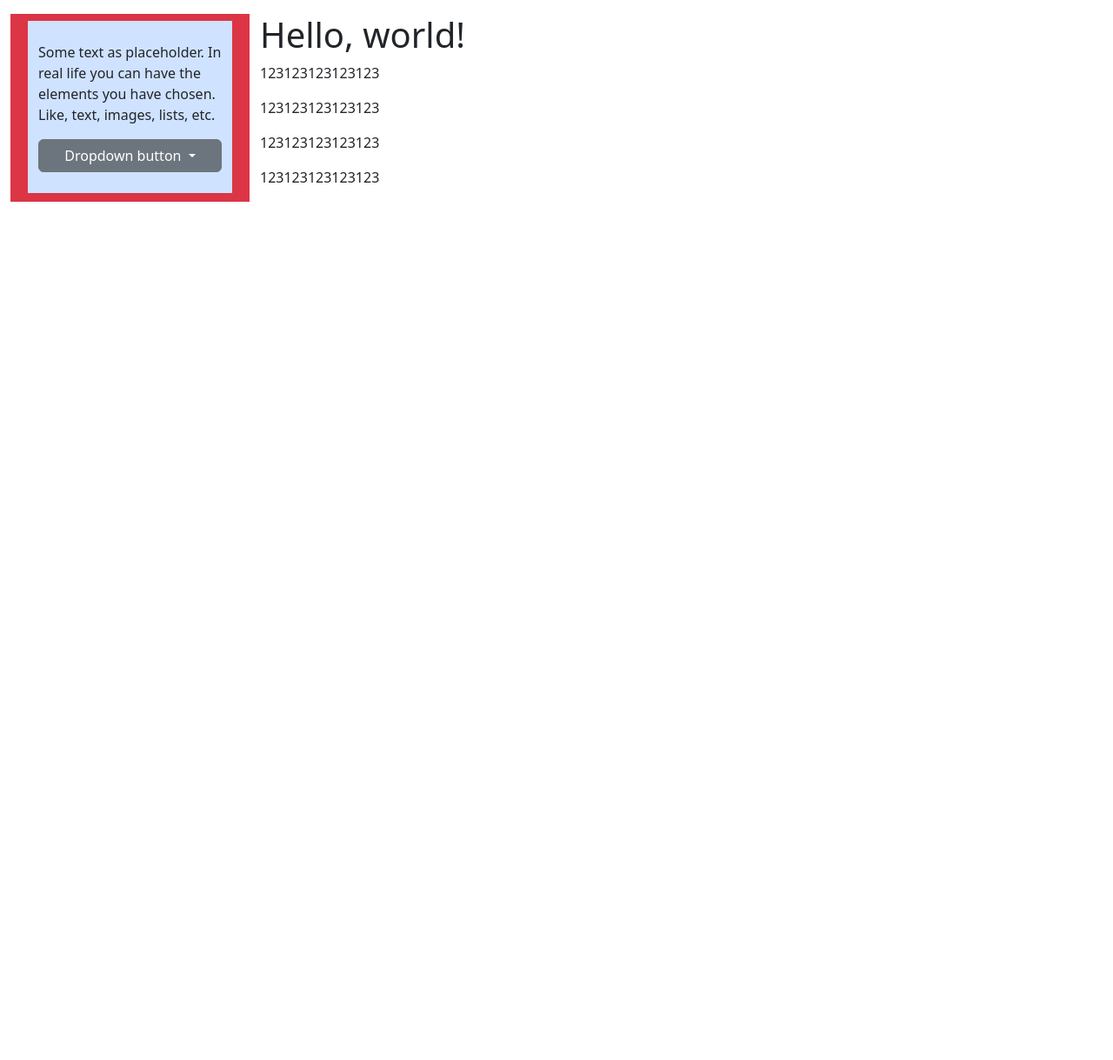
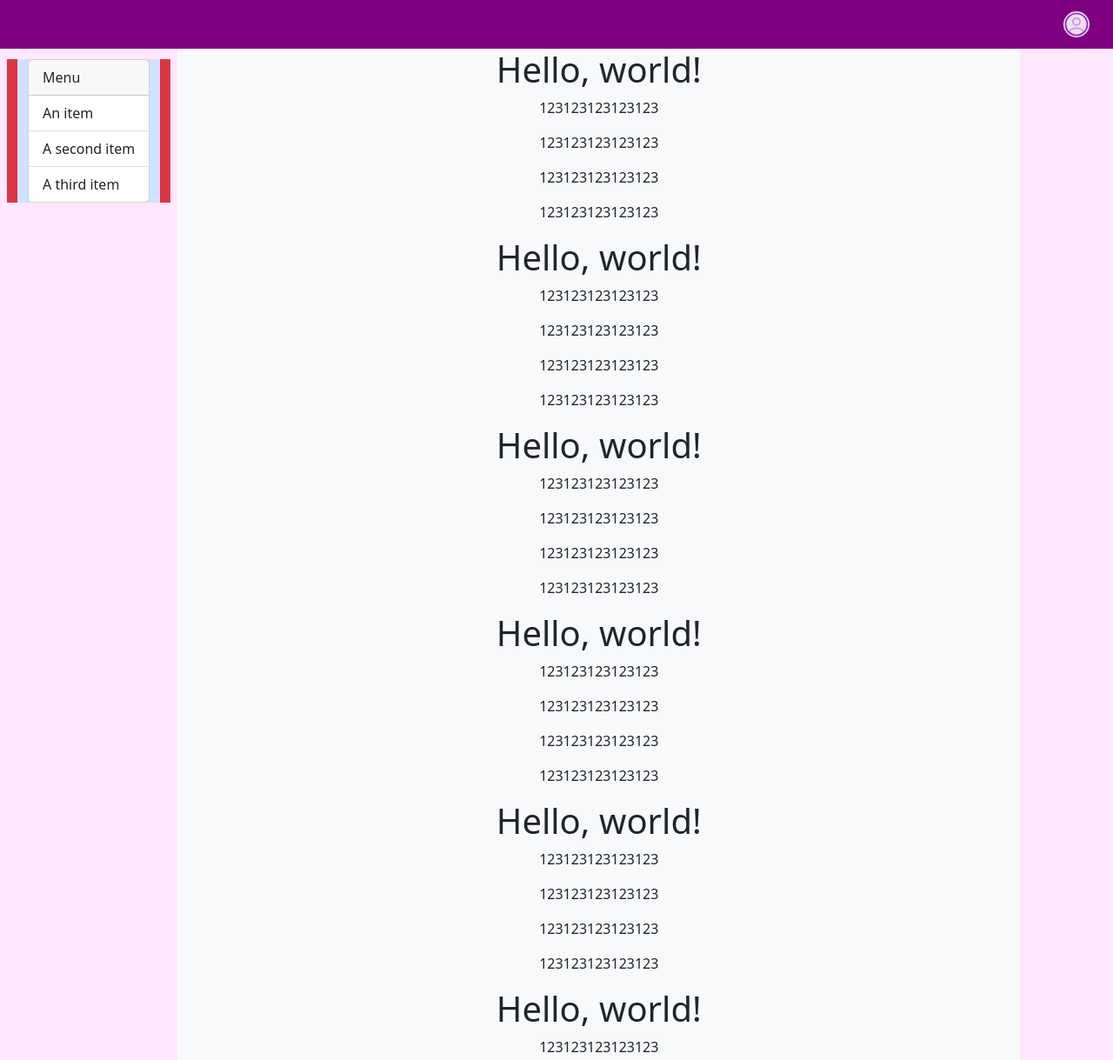
Before and after one commit to white-pub/portfolio-website, a plain HTML site: page index.html in a window 1280 px wide. Shown: the top 1219 px of the page at 87% size. Before the commit the page ends 800 px from the top, so only its background shows below. Drawn offline with nearby package versions, Linux system fonts and the light colour scheme.

Commit message:
Finalized webpage basic layout and top navbar:
Top nav bar
- Navbar is now fixed on top (always shown no matter screen size)
- Menu toggler icon will hide on lager screen size
- To keep navebar height, place holder button will not collpse
- profile icon is now moved into top navbar

Menu and main content:
Used d-flex-lg to divide to two sections on lager screen

- offcanvas menu
    - now fixed on lager screen but still scrollable if overflow (used sticky)
    - related styling moved to style.css
- main content
    - will take up all remaining space (used flex-grow-1)
- place holder section
    - only appear on larger screen, to make main content more centralized
    - used bootstrap invisible class

Other:
Added custom svg icons

```diff
--- a/assets/css/style.css
+++ b/assets/css/style.css
@@ -2,7 +2,79 @@
 css/style.css
 A. Chen
 Created: 2025-03-05
-Updated: 2025-03-05
+Updated: 2025-03-07
 
 Contains styling for the main page and components.
 */
+
+html, body {
+    margin: 0;
+    padding: 0;
+    width: 100%;
+    height: 100%;
+}
+
+/* colors */
+.light-purple {
+    background-color: #fee7ff;
+}
+
+.dark-purple {
+    background-color: #7e0080;
+}
+
+
+/* .custom-text-color {
+    color: #333333;
+} */
+
+/* .custom-border-color {
+    border-color: #ff0000;
+} */
+
+/* my menu icon */
+.navbar-toggler-icon {
+    background-image: url('../icons/menu-icon.svg');
+    background-repeat: no-repeat; /* Prevent the icon from repeating like default background img*/
+}
+
+/* Remove focus shadow for the navbar toggler button */
+.navbar-toggler:focus {
+    box-shadow: none;
+}
+
+/* My floating profile icon*/
+.profile-icon {
+    opacity: 0.96;
+    border: none; /* Remove default button border */
+    background: none; /* Remove default button background */
+    padding-right: 15px;
+}
+
+.profile-icon img {
+    width: 30px;
+    height: 30px;
+}
+
+/* profile icon on larger screens */
+@media (min-width: 992px) {
+    .profile-icon {
+        opacity: 0.9;
+    }
+    .profile-icon:hover {
+        opacity: 1; /* Fully opaque on hover */
+    }
+}
+
+/* Fixed menu section on larger screens */
+@media (min-width: 992px) {
+.fixed-menu {
+    position: sticky;
+    top: 60px;
+    /* left: 0; */
+    /* width: 25%; Adjust width as needed */
+    height: calc(100vh - 60px); /* Full viewport height minus the top offset */
+    overflow-y: auto;
+    /* Enable vertical scrolling if content overflows */
+}
+}
--- a/index.html
+++ b/index.html
@@ -24,39 +24,84 @@ Will include the following sections:
     <title>Portfolio Home</title>
     <!-- Bootstrap CDN -->
     <link href="https://cdn.jsdelivr.net/npm/bootstrap@5.3.3/dist/css/bootstrap.min.css" rel="stylesheet" integrity="sha384-QWTKZyjpPEjISv5WaRU9OFeRpok6YctnYmDr5pNlyT2bRjXh0JMhjY6hW+ALEwIH" crossorigin="anonymous">
+    <!-- Custom CSS -->
+    <link href="assets/css/style.css" rel="stylesheet">
+    <style>
+      /* style for only this page or style I am still experimenting on */
+    </style>
   </head>
-  <body>
-    <!-- Top nav bar, only show on small screen, provide menu button -->
-    <nav class="navbar navbar-expand-lg bg-body-tertiary fixed-top d-lg-none">
+  <body class="light-purple">
+
+
+    <!-- Top navbar: menu toggler icon, placeholder button, profile icon -->
+    <nav class="navbar navbar-expand-lg dark-purple fixed-top">
       <div class="container-fluid">
-        <button class="navbar-toggler" type="button" data-bs-toggle="offcanvas" data-bs-target="#offcanvasNavbar" aria-controls="offcanvasNavbar" aria-label="Toggle navigation">
+        <!-- Menu icon (toggler) -->
+        <button style="border: none;"  class="navbar-toggler  d-lg-none" type="button" data-bs-toggle="offcanvas" data-bs-target="#offcanvasNavbar" aria-controls="offcanvasNavbar" aria-label="Toggle navigation">
           <span class="navbar-toggler-icon"></span>
+        </button>
+
+        <!-- Place holder (to keep navbar height) - invisible menu icon, never collapse -->
+        <button class="navbar-toggler bg-success d-block invisible"  disabled aria-hidden="true">
+          <span class="navbar-toggler-icon"></span>
+        </button>
+
+        <!-- profile icon -->
+        <button class="profile-icon" data-bs-toggle="modal" data-bs-target="#profileModal">
+          <img src="assets\icons\profile-circle-icon.svg" alt="Profile Icon Button">
         </button>
       </div>
     </nav>
 
+    <!-- Profile Modal -->
+    <div class="modal fade" id="profileModal" tabindex="-1" aria-labelledby="profileModalLabel" aria-hidden="true">
+      <div class="modal-dialog">
+        <div class="modal-content">
+          <div class="modal-header">
+            <h5 class="modal-title" id="profileModalLabel">Profile</h5>
+            <button type="button" class="btn-close" data-bs-dismiss="modal" aria-label="Close"></button>
+          </div>
+          <div class="modal-body">
+            <!-- Profile content goes here -->
+            <p>Profile details...</p>
+          </div>
+          <div class="modal-footer">
+            <button type="button" class="btn btn-secondary" data-bs-dismiss="modal">Close</button>
+          </div>
+        </div>
+      </div>
+    </div>
+
+    <!-- place holder so the navbar wont overlap main -->
+    <div class="row container-fluid invisible">
+      <nav class="navbar navbar-expand d-block">
+        <div class="container-fluid">
+          <button class="navbar-toggler bg-danger d-block"  disabled aria-hidden="true">
+            <span class="navbar-toggler-icon" aria-hidden="true"></span>
+          </button>
+        </div>
+      </nav>
+    </div>
+
     <!-- divide the whole screen to menu(in offcanvas) and main content-->
-    <div class="container row p-3 ps-4">
+    <div class="container-fluid mx-0 px-0 d-lg-flex">
       <!-- offcanvas nav bar that hides on smaller screen-->
-      <div class="offcanvas-lg offcanvas-start bg-danger p-2 col-lg-3" tabindex="-1" id="offcanvasNavbar" aria-labelledby="offcanvasNavbar">
-        <div class="container mx-auto" style="max-width: 1200px;">
+      <div class="offcanvas-lg offcanvas-start p-2 fixed-menu" tabindex="-1" id="offcanvasNavbar" aria-labelledby="offcanvasNavbar">
+        <div class="container bg-danger mx-auto" style="max-width: 300px;">
           <div class="offcanvas-header">
-            <h5 class="offcanvas-title" id="offcanvasExampleLabel">Offcanvas</h5>
+            <h5 class="offcanvas-title" id="offcanvasExampleLabel"></h5>
             <button type="button" class="btn-close" data-bs-dismiss="offcanvas" data-bs-target="#offcanvasNavbar" aria-label="Close"></button>
           </div>
           <div class="offcanvas-body">
-            <div class="container p-4 bg-primary-subtle">
-              <div class="row">
-                Some text as placeholder. In real life you can have the elements you have chosen. Like, text, images, lists, etc.
-              </div>
-              <div class="dropdown mt-3 row">
-                <button class="btn btn-secondary dropdown-toggle" type="button" data-bs-toggle="dropdown">
-                  Dropdown button
-                </button>
-                <ul class="dropdown-menu">
-                  <li><a class="dropdown-item" href="#">Action</a></li>
-                  <li><a class="dropdown-item" href="#">Another action</a></li>
-                  <li><a class="dropdown-item" href="#">Something else here</a></li>
+            <div class="container bg-primary-subtle">
+              <div class="card">
+                <div class="card-header">
+                  Menu
+                </div>
+                <ul class="list-group list-group-flush">
+                  <li class="list-group-item">An item</li>
+                  <li class="list-group-item">A second item</li>
+                  <li class="list-group-item">A third item</li>
                 </ul>
               </div>
             </div>
@@ -65,7 +110,24 @@ Will include the following sections:
         </div>
       </div>
       <!-- End of offcanvas nav bar that hides on smaller screen-->
-      <div class="container-fluid col">
+
+      <!-- Main content section -->
+      <div class="text-center main-content bg-body-tertiary flex-grow-1">
+        <div class="row">
+        </div>
+        <h1>Hello, world!</h1>
+        <p>
+          123123123123123
+        </p>
+        <p>
+          123123123123123
+        </p>
+        <p>
+          123123123123123
+        </p>
+        <p>
+          123123123123123
+        </p>
 
         <h1>Hello, world!</h1>
         <p>
@@ -80,11 +142,79 @@ Will include the following sections:
         <p>
           123123123123123
         </p>
+        <h1>Hello, world!</h1>
+        <p>
+          123123123123123
+        </p>
+        <p>
+          123123123123123
+        </p>
+        <p>
+          123123123123123
+        </p>
+        <p>
+          123123123123123
+        </p>
+        <h1>Hello, world!</h1>
+        <p>
+          123123123123123
+        </p>
+        <p>
+          123123123123123
+        </p>
+        <p>
+          123123123123123
+        </p>
+        <p>
+          123123123123123
+        </p>
+        <h1>Hello, world!</h1>
+        <p>
+          123123123123123
+        </p>
+        <p>
+          123123123123123
+        </p>
+        <p>
+          123123123123123
+        </p>
+        <p>
+          123123123123123
+        </p>
+        <h1>Hello, world!</h1>
+        <p>
+          123123123123123
+        </p>
+        <p>
+          123123123123123
+        </p>
+        <p>
+          123123123123123
+        </p>
+        <p>
+          123123123123123
+        </p>
+        <h1>Hello, world!</h1>
+        <p>
+          123123123123123
+        </p>
+        <p>
+          123123123123123
+        </p>
+        <p>
+          123123123123123
+        </p>
+        <p>
+          123123123123123
+        </p>
+      </div>
+      <!-- End of main content -->
 
-
-      </div>
+      <!-- Placeholder column, only visible on lg and larger screens -->
+      <div class="col-lg-1 d-none d-lg-block bg-secondary invisible"></div>
 
     </div>
+    <!-- End of fixed menu and main content  -->
 
 
 
```
Also changed, not shown: assets/icons/menu-icon.svg (added), assets/icons/menu-icon2.svg (added), assets/icons/profile-circle-icon.svg (added).
